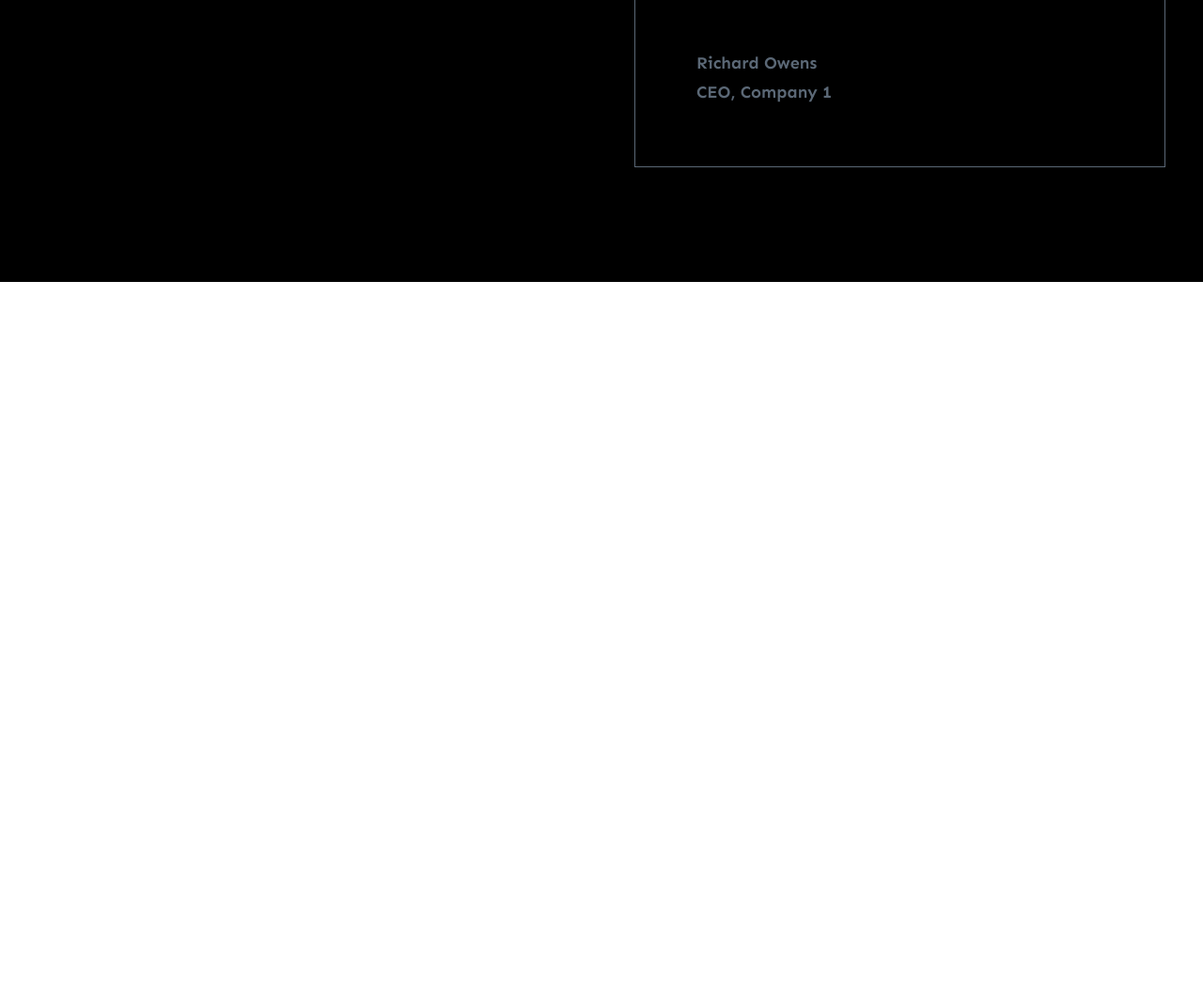
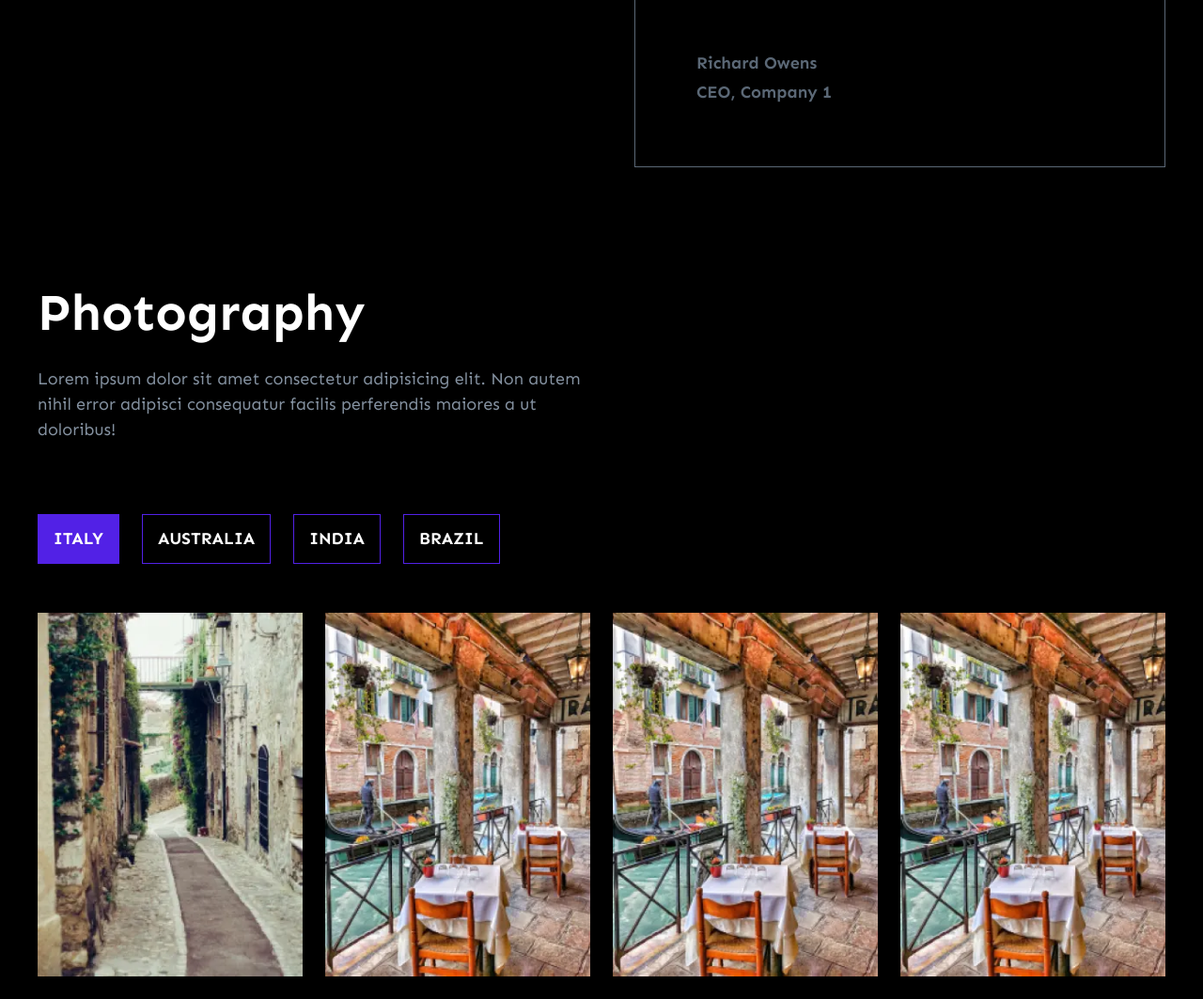
Before and after one commit to Mairuwka/Robin-W, a plain HTML site: page index.html in a window 1280 px wide. Shown: the part 9908-10971 px from the top of the page at 94% size. Before the commit the page ends 10208 px from the top, so only its background shows below. Drawn offline with Linux system fonts and the light colour scheme.

Commit message:
add section photography

```diff
--- a/css/style.css
+++ b/css/style.css
@@ -988,6 +988,80 @@ body.ie .ibg img {
   width: 100%;
 }
 
+.photography {
+  background-color: #000;
+  color: #fff;
+}
+
+.photography__title {
+  margin: 0 0 24px 0;
+}
+
+.photography__text {
+  max-width: 600px;
+  margin-bottom: 76px;
+}
+
+.photography__list {
+  display: -webkit-box;
+  display: -webkit-flex;
+  display: -ms-flexbox;
+  display: flex;
+  -webkit-flex-wrap: wrap;
+      -ms-flex-wrap: wrap;
+          flex-wrap: wrap;
+  margin: 0 0 24px 0;
+}
+
+.photography__item {
+  cursor: pointer;
+  font-weight: 700;
+  font-size: 18px;
+  line-height: 1.5;
+  text-transform: uppercase;
+  border: 1px solid #5221E6;
+  padding: 12px 16px;
+  margin: 0 24px 28px 0;
+}
+
+.photography__item:last-child {
+  margin: 0 24px 28px 0;
+}
+
+.photography__item.active {
+  background-color: #5221E6;
+}
+
+.photography__row {
+  display: -webkit-box;
+  display: -webkit-flex;
+  display: -ms-flexbox;
+  display: flex;
+  -webkit-flex-wrap: wrap;
+      -ms-flex-wrap: wrap;
+          flex-wrap: wrap;
+  margin: 0 -12px;
+}
+
+.photography__column {
+  -webkit-box-flex: 0;
+  -webkit-flex: 0 1 25%;
+      -ms-flex: 0 1 25%;
+          flex: 0 1 25%;
+  padding: 0 12px;
+  margin: 0 0 24px 0;
+}
+
+.photography__image img {
+  width: 100%;
+}
+
+.photography-container {
+  max-width: 1300px;
+  margin: 0 auto;
+  width: 100%;
+}
+
 @media (min-width: 767.98px) {
   .header__link_bg {
     background-color: #5221E6;
@@ -1150,6 +1224,16 @@ body.ie .ibg img {
     padding-right: 40px;
     padding-left: 40px;
   }
+
+  .photography__text {
+    margin-bottom: -webkit-calc(52px + 24 * ((100vw - 320px) / 930));
+    margin-bottom: calc(52px + 24 * ((100vw - 320px) / 930));
+  }
+
+  .photography-container {
+    padding-right: 40px;
+    padding-left: 40px;
+  }
 }
 
 @media (max-width: 1300px) and (max-width: 1090px) {
@@ -1159,6 +1243,16 @@ body.ie .ibg img {
   }
 
   .people-container {
+    padding-left: -webkit-calc(20px + 20 * ((100vw - 320px) / 930));
+    padding-left: calc(20px + 20 * ((100vw - 320px) / 930));
+  }
+
+  .photography-container {
+    padding-right: -webkit-calc(20px + 20 * ((100vw - 320px) / 930));
+    padding-right: calc(20px + 20 * ((100vw - 320px) / 930));
+  }
+
+  .photography-container {
     padding-left: -webkit-calc(20px + 20 * ((100vw - 320px) / 930));
     padding-left: calc(20px + 20 * ((100vw - 320px) / 930));
   }
@@ -1333,6 +1427,13 @@ body.ie .ibg img {
 
   .project__columns:first-child {
     margin-bottom: 30px;
+  }
+
+  .photography__column {
+    -webkit-box-flex: 0;
+    -webkit-flex: 0 1 50%;
+        -ms-flex: 0 1 50%;
+            flex: 0 1 50%;
   }
 }
 
@@ -1580,4 +1681,11 @@ body.ie .ibg img {
   .skillset__element:nth-last-child(2) {
     padding: 0 10px 40px 10px;
   }
-}
+
+  .photography__column {
+    -webkit-box-flex: 0;
+    -webkit-flex: 0 1 100%;
+        -ms-flex: 0 1 100%;
+            flex: 0 1 100%;
+  }
+}
--- a/index.html
+++ b/index.html
@@ -306,6 +306,43 @@
 					</div>
 				</div>
 			</section>
+			<section class="photography">
+				<div class="photography-container">
+					<h2 class="photography__title title">Photography</h2>
+					<div class="photography__text text">Lorem ipsum dolor sit amet consectetur adipisicing elit. Non autem nihil error adipisci consequatur facilis perferendis maiores a ut doloribus!</div>
+					<nav class="photography__filter">
+						<ul class="photography__list">
+							<li data-filter="1" class="photography__item active">Italy</li>
+							<li data-filter="2" class="photography__item">Australia</li>
+							<li data-filter="3" class="photography__item">India</li>
+							<li data-filter="4" class="photography__item">Brazil</li>
+						</ul>
+					</nav>
+					<div class="photography__row">
+						<div class="photography__column t_1">
+							<div class="photography__image"><picture><source srcset="./img/12.webp" type="image/webp"><img src="./img/12.png" alt=""></picture></div>
+						</div>
+						<div class="photography__column t_1">
+							<div class="photography__image"><picture><source srcset="./img/13.webp" type="image/webp"><img src="./img/13.png" alt=""></picture></div>
+						</div>
+						<div class="photography__column t_1">
+							<div class="photography__image"><picture><source srcset="./img/13.webp" type="image/webp"><img src="./img/13.png" alt=""></picture></div>
+						</div>
+						<div class="photography__column t_1">
+							<div class="photography__image"><picture><source srcset="./img/13.webp" type="image/webp"><img src="./img/13.png" alt=""></picture></div>
+						</div>
+						<div class="photography__column t_2">
+							<div class="photography__image"><picture><source srcset="./img/13.webp" type="image/webp"><img src="./img/13.png" alt=""></picture></div>
+						</div>
+						<div class="photography__column t_3">
+							<div class="photography__image"><picture><source srcset="./img/14.webp" type="image/webp"><img src="./img/14.png" alt=""></picture></div>
+						</div>
+						<div class="photography__column t_4">
+							<div class="photography__image"><picture><source srcset="./img/15.webp" type="image/webp"><img src="./img/15.png" alt=""></picture></div>
+						</div>
+					</div>
+				</div>
+			</section>
 		</main>
 	</div>
 	<script src="js/script.min.js"></script>
--- a/js/script.js
+++ b/js/script.js
@@ -23,3 +23,21 @@ burgerMenu.addEventListener('click', (e) => {
 	iteratingClass.forEach(item => item.classList.toggle("active"))
 	body.classList.toggle('lock');
 });
+
+
+
+let filterItem = document.querySelectorAll('.photography__item');
+let columnItem = document.querySelectorAll('.photography__column');
+let columnItemIndex = document.querySelectorAll('.photography__column.t_1');
+columnItem.forEach(iter => iter.style.display = "none");
+columnItemIndex.forEach(i => i.style.display = "block");
+
+filterItem.forEach(index => index.addEventListener('click', (event) => {
+	let item = event.target.dataset.filter;
+	let columnItemIndex = document.querySelectorAll('.photography__column.t_'+item);
+	columnItem.forEach(iter => iter.style.display = "none");
+	columnItemIndex.forEach(i => i.style.display = "block");
+	filterItem.forEach(y => y.classList.remove('active'));
+	event.target.classList.add('active');
+	return false;
+}));
```
Also changed, not shown: css/style.min.css, img/12.png (added), img/12.webp (added), img/13.png (added), img/13.webp (added), img/14.png (added), img/14.webp (added), img/15.png (added), img/15.webp (added), js/script.min.js.
